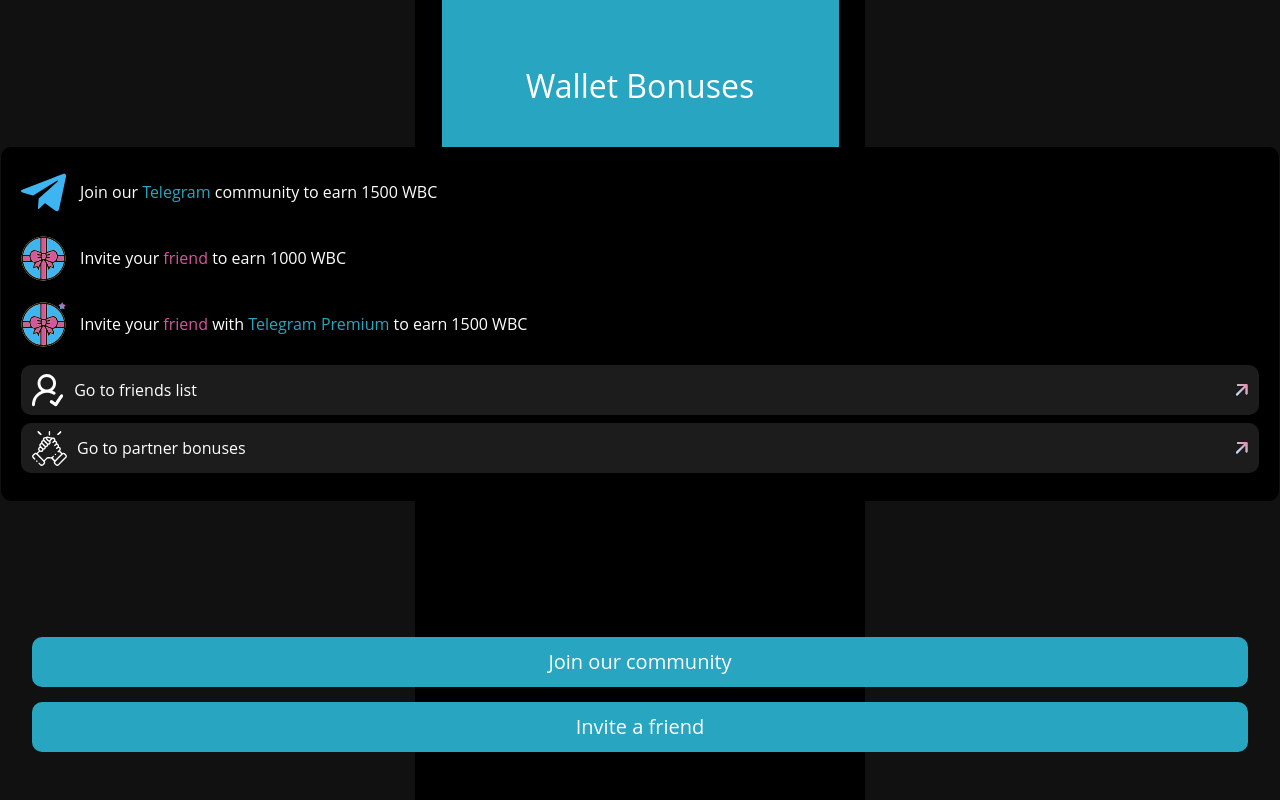
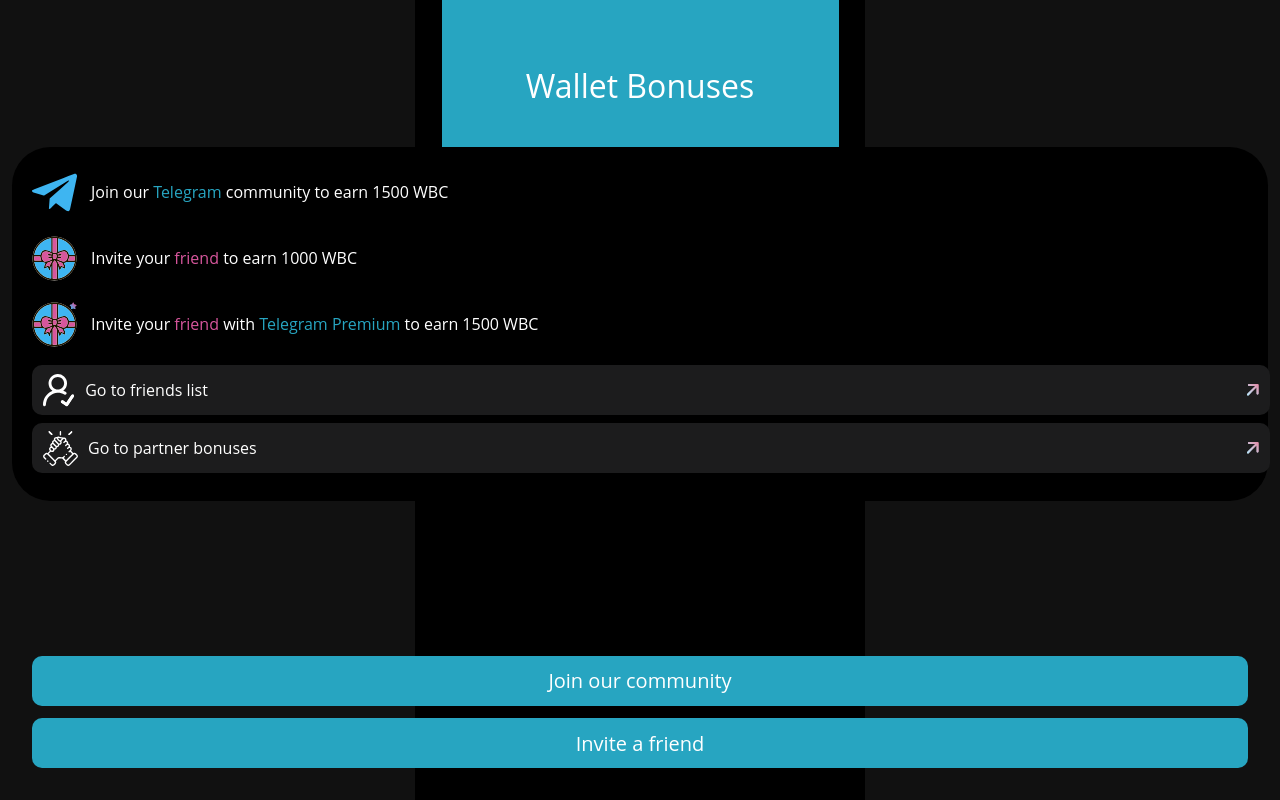
Before and after one commit to KaRameLkA-jpg/kitten.github.io, a PHP site: page /wallet_bonuses.html in a window 1280 px wide. Run offline with PHP 8.4, Linux system fonts and the light colour scheme.

Commit message:
wall done

```diff
--- a/assets/css/wallet_bonuses_style.css
+++ b/assets/css/wallet_bonuses_style.css
@@ -35,10 +35,10 @@ body {
 
 .black-monitor {
     margin-top: -10%;
-    width: 100vw;
+    width: 95vw;
     display: flex;
     background-color: #000000;
-    border-radius: 0.625rem; /* Используем vw для адаптации */
+    border-radius: 3vw; /* Используем vw для адаптации */
     flex-direction: column;
     padding: 5%;
 }
@@ -113,10 +113,10 @@ body {
 
 /* Для кнопки "Join our community", которая будет выше */
 .join-button {
-    bottom: 6.0855rem; /* Оставляем rem для отступов от нижнего края */
+    bottom: 4.9rem; /* Оставляем rem для отступов от нижнего края */
 }
 
 /* Для кнопки "Invite a friend", которая будет в самом низу */
 .invite-button {
-    bottom: 2.005rem; /* Оставляем rem для отступов от нижнего края */
+    bottom: 1rem; /* Оставляем rem для отступов от нижнего края */
 }
```
